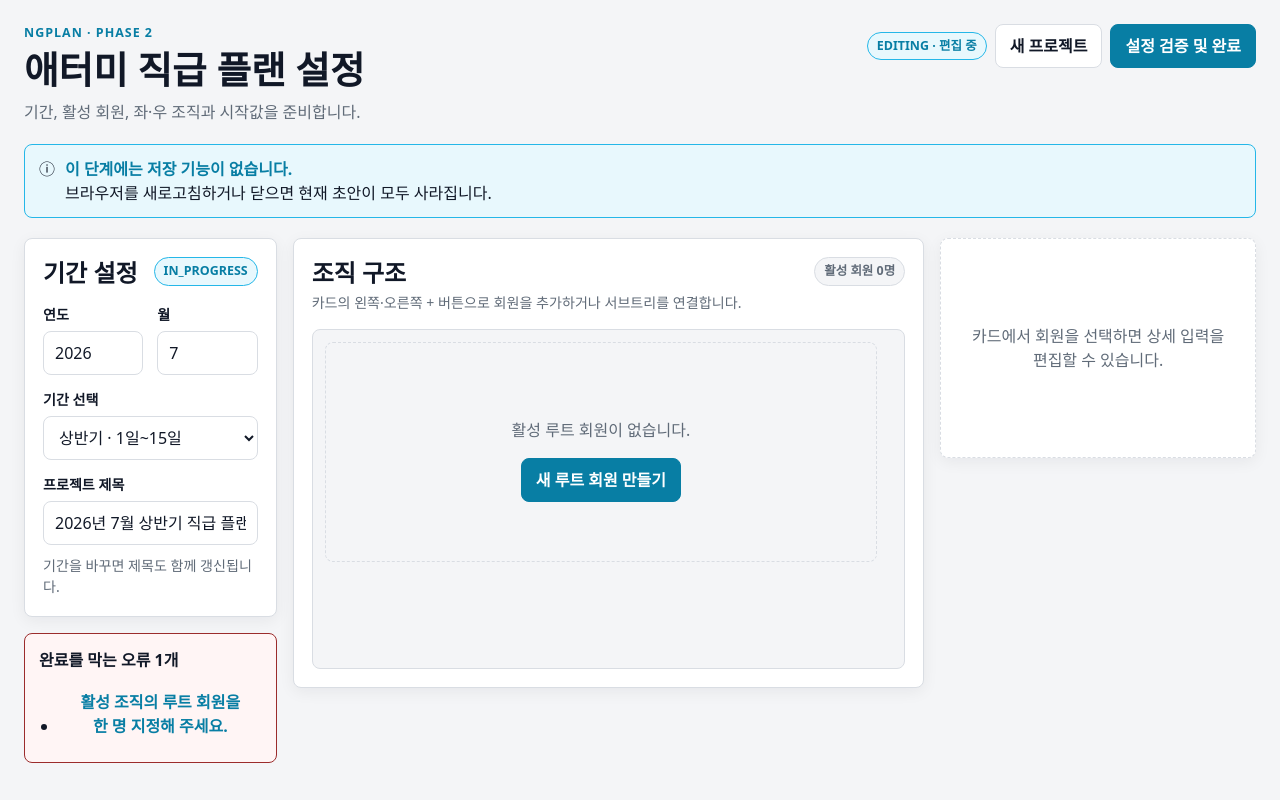
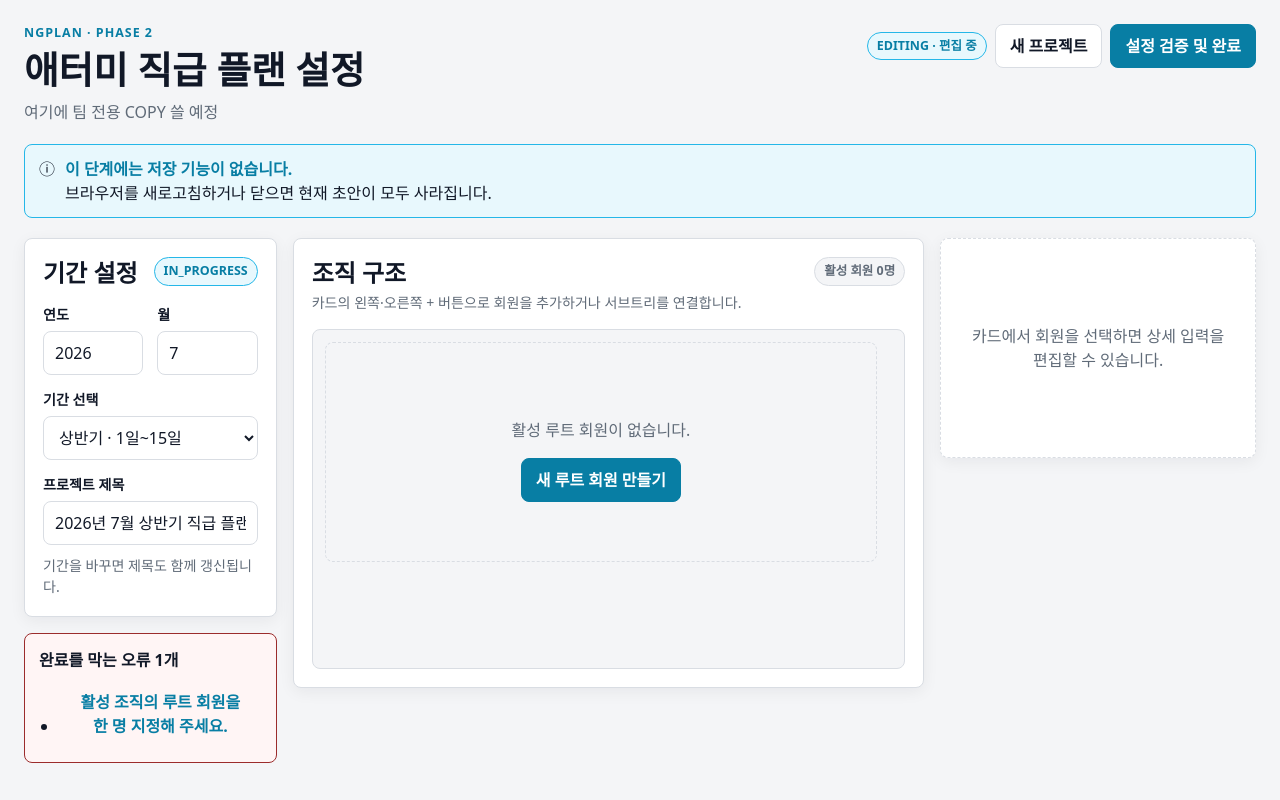
Before and after one commit to mworkroom/ngplan, a React (Vite) app: page / in a window 1280 px wide. Built offline with nearby package versions, Linux system fonts and the light colour scheme.

Commit message:
Update app header description for Phase 2

```diff
--- a/src/ui/App.tsx
+++ b/src/ui/App.tsx
@@ -299,7 +299,7 @@ export function App({ generateId: injectedGenerateId, initialDate }: AppProps =
           <p className="app-header__eyebrow">ngplan · Phase 2</p>
           <h1>애터미 직급 플랜 설정</h1>
           <p className="app-header__description">
-            기간, 활성 회원, 좌·우 조직과 시작값을 준비합니다.
+            여기에 팀 전용 COPY 쓸 예정
           </p>
         </div>
         <div className="app-header__actions">
```
